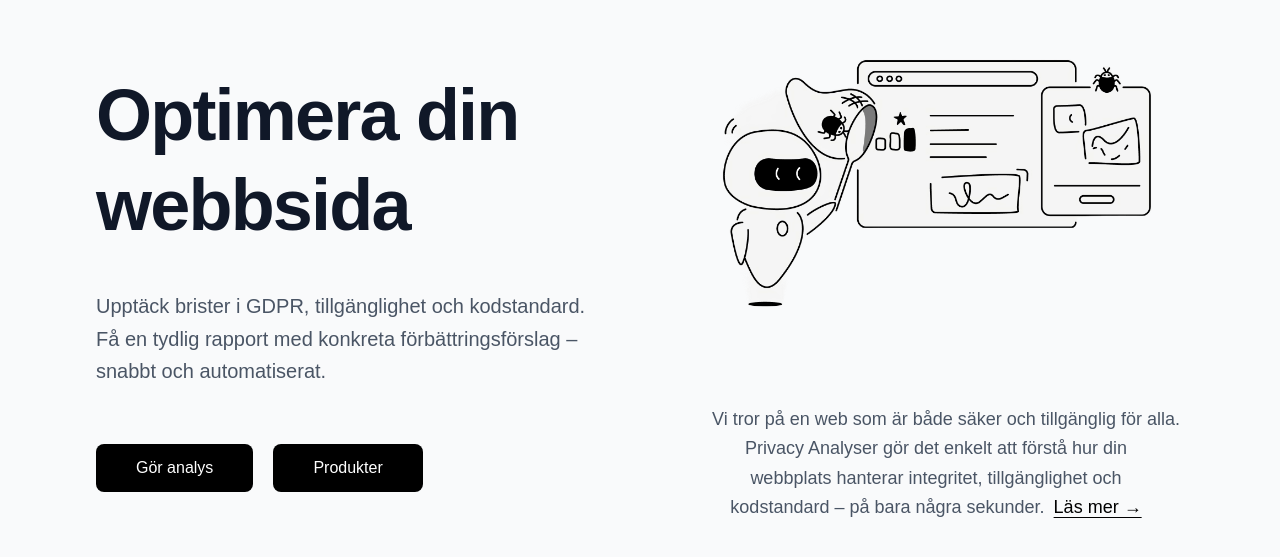
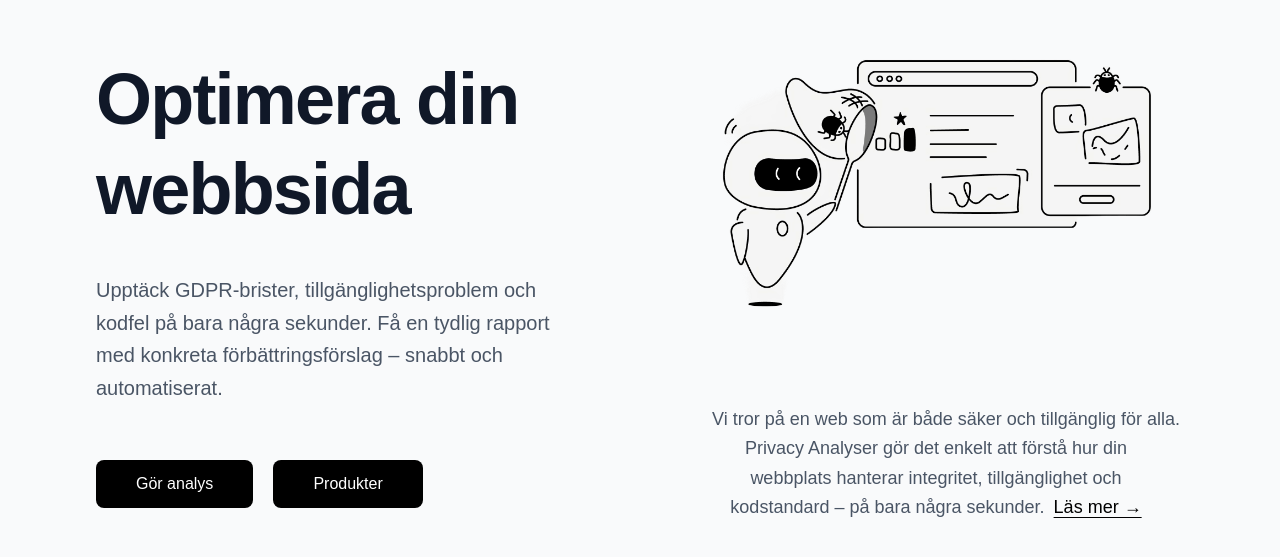
Before and after one commit to TegelConsulting/privacy-analyser, a Next.js app: page / in a window 1280 px wide. Shown: the part 159-716 px from the top of the page. Built offline with nearby package versions, Linux system fonts and the light colour scheme.

Commit message:
Updated Hero section

```diff
--- a/package.json
+++ b/package.json
@@ -2,6 +2,9 @@
   "name": "privacy-analyser",
   "version": "0.1.0",
   "private": true,
+  "engines": {
+    "node": "20.x"
+  },
   "scripts": {
     "dev": "next dev",
     "build": "next build",
--- a/src/app/page.tsx
+++ b/src/app/page.tsx
@@ -4,10 +4,10 @@ export default function Home() {
   return (
     <main className="flex flex-col items-center justify-center min-h-screen bg-gray-50 px-4 sm:px-8">
       <Hero
-        title="Privacy Analyser"
-        subtitle="Analysera din webbplats ur ett integritets- och tillgänglighetsperspektiv. Upptäck GDPR-brister, kodfel och tillgänglighetsproblem på några sekunder."
-        ctaText="Starta analys"
-        ctaLink="#"
+        title="Optimera din webbsida"
+        subtitle="Upptäck GDPR-brister, tillgänglighetsproblem och kodfel på bara några sekunder. Få en tydlig rapport med konkreta förbättringsförslag – snabbt och automatiserat."
+        ctaText="Gör analys"
+        ctaLink="/dashboard"
       />
     </main>
   );
--- a/src/components/Hero/Hero.tsx
+++ b/src/components/Hero/Hero.tsx
@@ -4,7 +4,14 @@ import Image from "next/image";
 import Link from "next/link";
 import { motion } from "framer-motion";
 
-export default function Hero() {
+interface HeroProps {
+  title: string;
+  subtitle: string;
+  ctaText: string;
+  ctaLink: string;
+}
+
+export default function Hero({ title, subtitle, ctaText, ctaLink }: HeroProps) {
   return (
     <section className="w-full min-h-screen flex flex-col md:flex-row items-center justify-center gap-24 px-6 md:px-16 pt-8 md:pt-20 max-w-7xl mx-auto overflow-hidden">
       {/* LEFT SIDE — TEXT & CTA BUTTONS */}
@@ -15,21 +22,19 @@ export default function Hero() {
         transition={{ duration: 0.8, ease: "easeOut" }}
       >
         <h1 className="text-5xl sm:text-6xl lg:text-7xl font-bold text-gray-900 leading-tight tracking-tight">
-          Optimera din webbsida
+          {title}
         </h1>
 
         <p className="text-gray-600 text-xl leading-relaxed max-w-lg">
-          Upptäck brister i GDPR, tillgänglighet och kodstandard.
-          <br />
-          Få en tydlig rapport med konkreta förbättringsförslag – snabbt och automatiserat.
+          {subtitle}
         </p>
 
         <div className="flex flex-wrap gap-5 pt-4">
           <Link
-            href="/dashboard"
+            href={ctaLink}
             className="bg-black text-white px-10 py-3 rounded-lg font-medium hover:bg-gray-800 transition-all"
           >
-            Gör analys
+            {ctaText}
           </Link>
           <Link
             href="/products"
```
